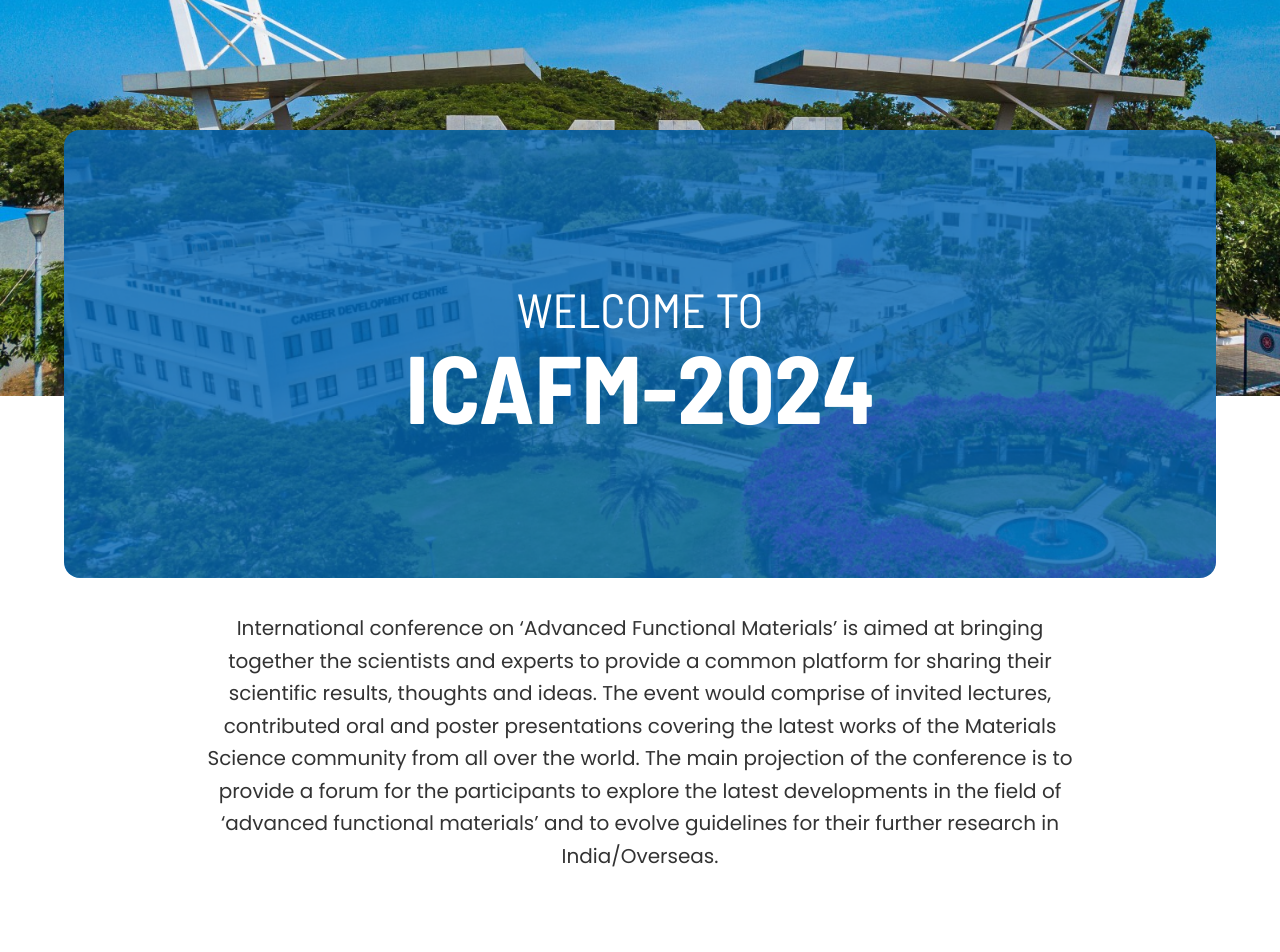
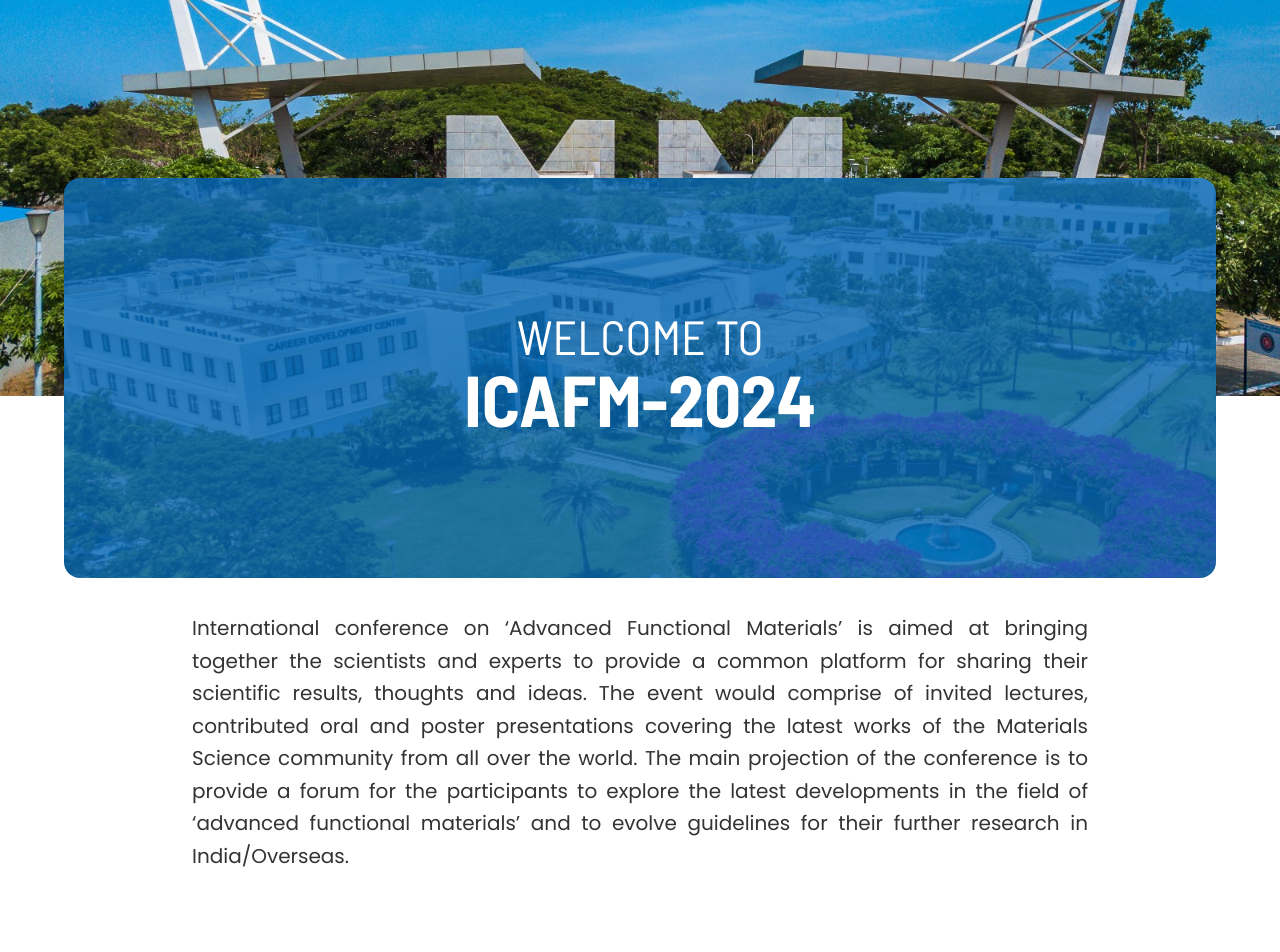
Before and after one commit to DotZero27/ICAFM, a Next.js app: page / in a window 1280 px wide. Shown: the part 300-1252 px from the top of the page. Built offline with nearby package versions, Linux system fonts and the light colour scheme.

Commit message:
css change

```diff
--- a/app/(main)/page.js
+++ b/app/(main)/page.js
@@ -18,7 +18,7 @@ export default function Page() {
         />
 
         <div className="absolute -bottom-[35%] left-0 w-full flex items-center justify-center">
-          <div className="w-full bg-primary font-barlow font-bold  text-white text-8xl text-center mx-16 rounded-2xl py-28 pb-36 bg-bgImage bg-cover bg-no-repeat">
+          <div className="w-full bg-primary font-barlow font-bold  text-white text-7xl text-center mx-16 rounded-2xl py-28 pb-36 bg-bgImage bg-cover bg-no-repeat">
             <span className="font-normal text-5xl">WELCOME TO</span>
             <br />
             ICAFM-2024
@@ -28,7 +28,7 @@ export default function Page() {
       <div className="h-[27vh]" />
 
       <div className="px-4 mx-auto space-y-24 lg:max-w-[80%] xl:px-16">
-        <div className="text-center text-xl leading-relaxed">
+        <div className=" text-xl leading-relaxed text-justify">
           International conference on ‘Advanced Functional Materials’ is aimed
           at bringing together the scientists and experts to provide a common
           platform for sharing their scientific results, thoughts and ideas. The
```
